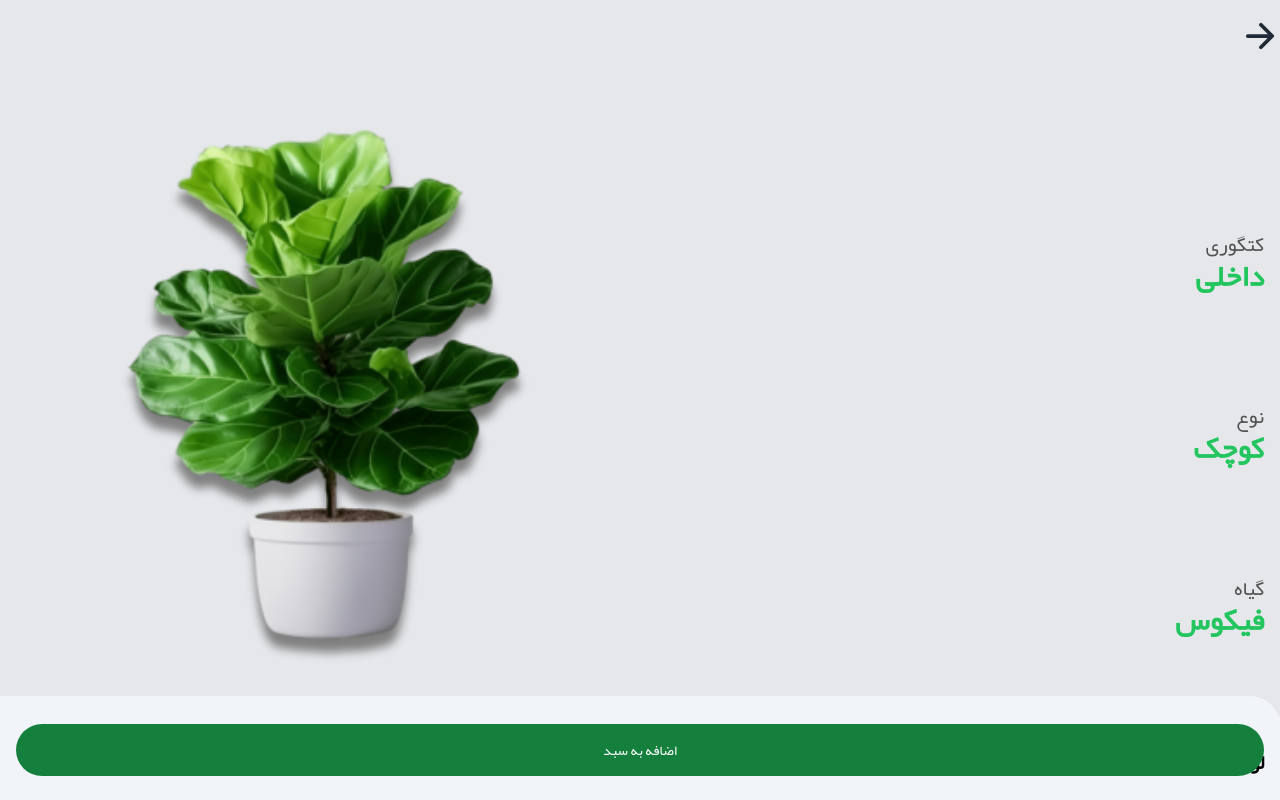
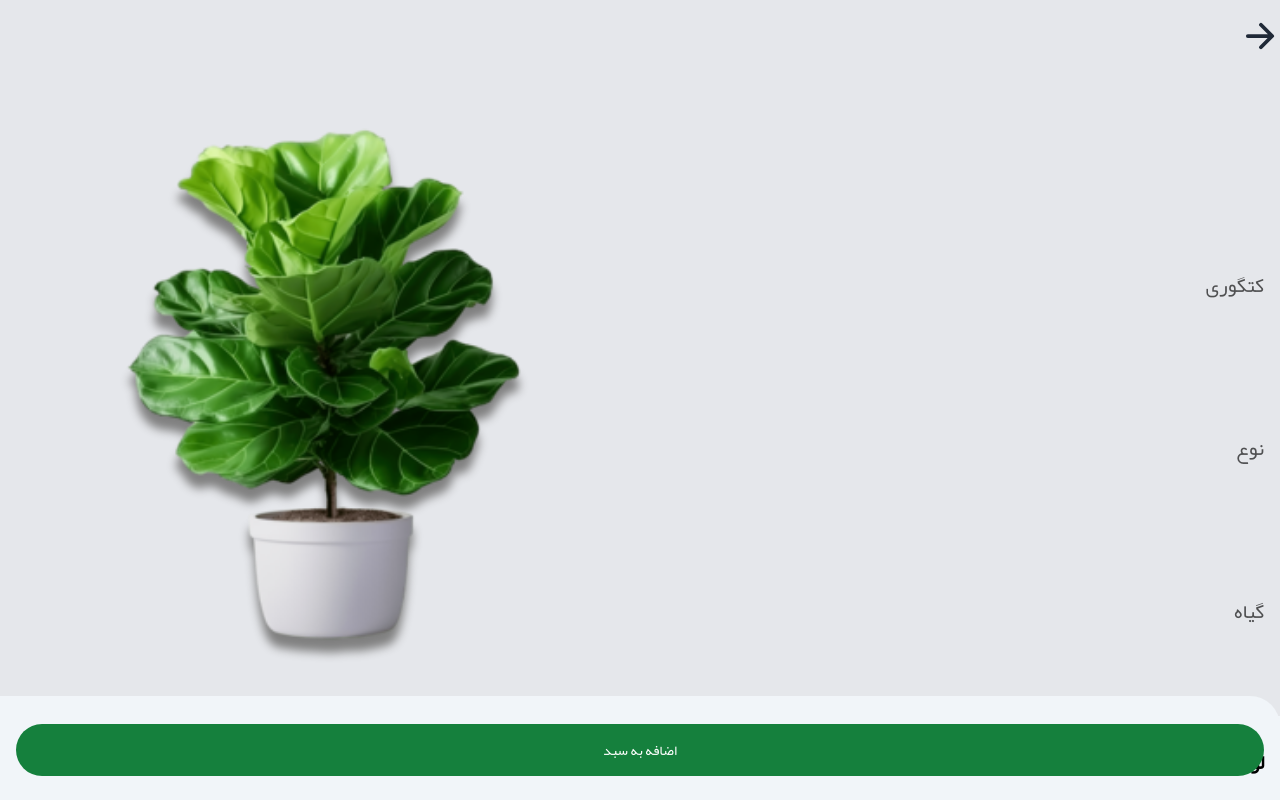
Before and after one commit to SinaAndDan/Sina-Flower-2024, a Next.js app: page /products/1 in a window 1280 px wide. Shown: the top 800 px of the page. Built offline with nearby package versions, Linux system fonts and the light colour scheme; no server answers; the database is empty.

Commit message:
subtitles added to api and detail page

```diff
--- a/src/app/components/DetailPage/Detail.tsx
+++ b/src/app/components/DetailPage/Detail.tsx
@@ -136,7 +136,7 @@ const DetailNavbar: React.FC<{ productId: string }> = ({ productId }) => {
               id="autoGrowInput"
               onChange={handleInput}
               placeholder="پاسخ شما"
-              className=" bg-slate-200 w-full h-12 text-lg outline-none px-3 pt-2 mb-32"
+              className=" bg-slate-200 w-full h-12 text-lg outline-none px-3 pt-2 mb-32 placeholder:text-center"
             />
           </div>
         )}
--- a/src/app/components/DetailPage/DetailHero.tsx
+++ b/src/app/components/DetailPage/DetailHero.tsx
@@ -9,6 +9,9 @@ interface Plant {
   name: string;
   price: number;
   picture: string;
+  category: string;
+  type: string;
+  plant: string;
 }
 
 const DetailHero: React.FC<{ selectedProduct: Plant }> = ({
@@ -30,7 +33,7 @@ const DetailHero: React.FC<{ selectedProduct: Plant }> = ({
                 کتگوری
               </p>
               <p className="text-green-500 font-semibold text-base sm:text-lg md:text-2xl xl:text-3xl">
-                داخلی
+                {selectedProduct?.category}
               </p>
             </div>
             <div className="">
@@ -38,7 +41,7 @@ const DetailHero: React.FC<{ selectedProduct: Plant }> = ({
                 نوع
               </p>
               <p className="text-green-500 font-semibold text-base sm:text-lg md:text-2xl xl:text-3xl">
-                کوچک
+                {selectedProduct?.type}
               </p>
             </div>
             <div className="">
@@ -46,7 +49,7 @@ const DetailHero: React.FC<{ selectedProduct: Plant }> = ({
                 گیاه
               </p>
               <p className="text-green-500 font-semibold text-base sm:text-lg md:text-2xl xl:text-3xl">
-                فیکوس
+                {selectedProduct?.plant}
               </p>
             </div>
           </div>
```
